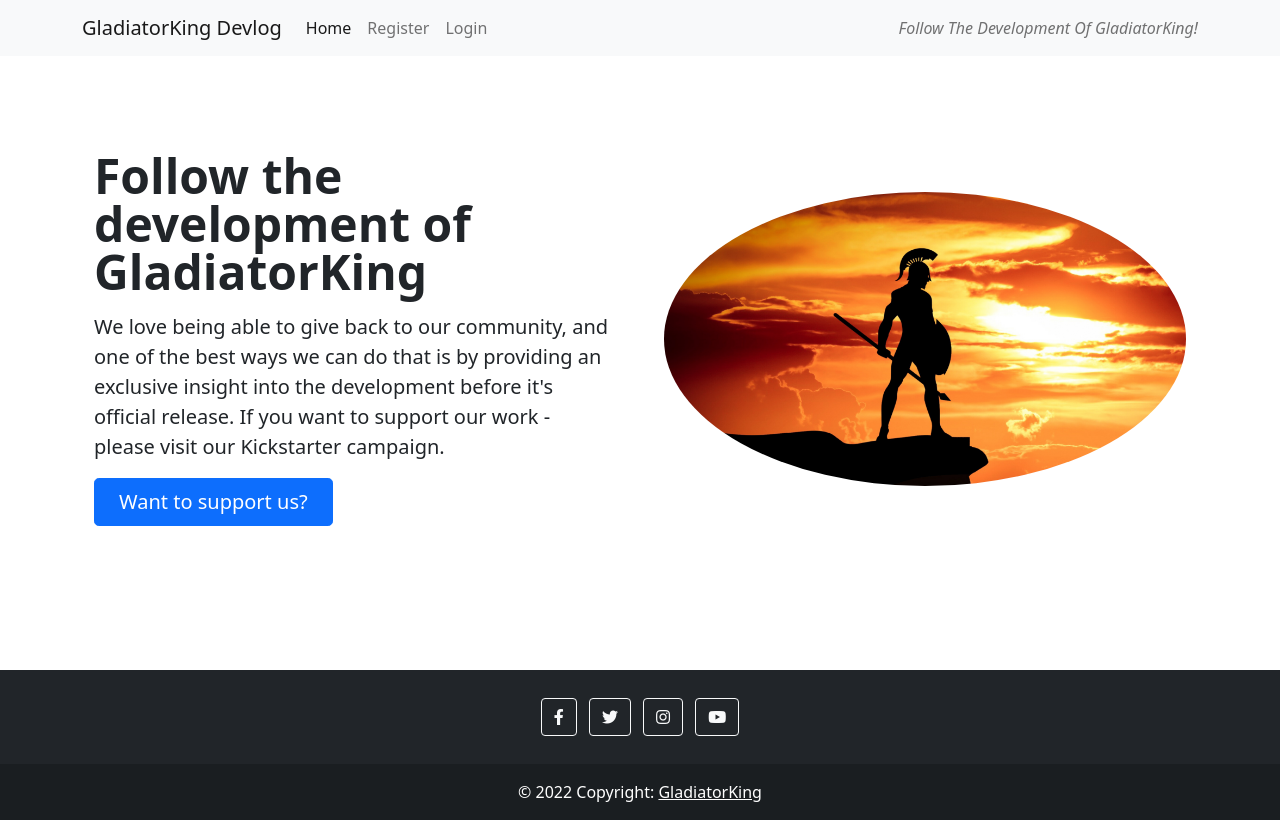
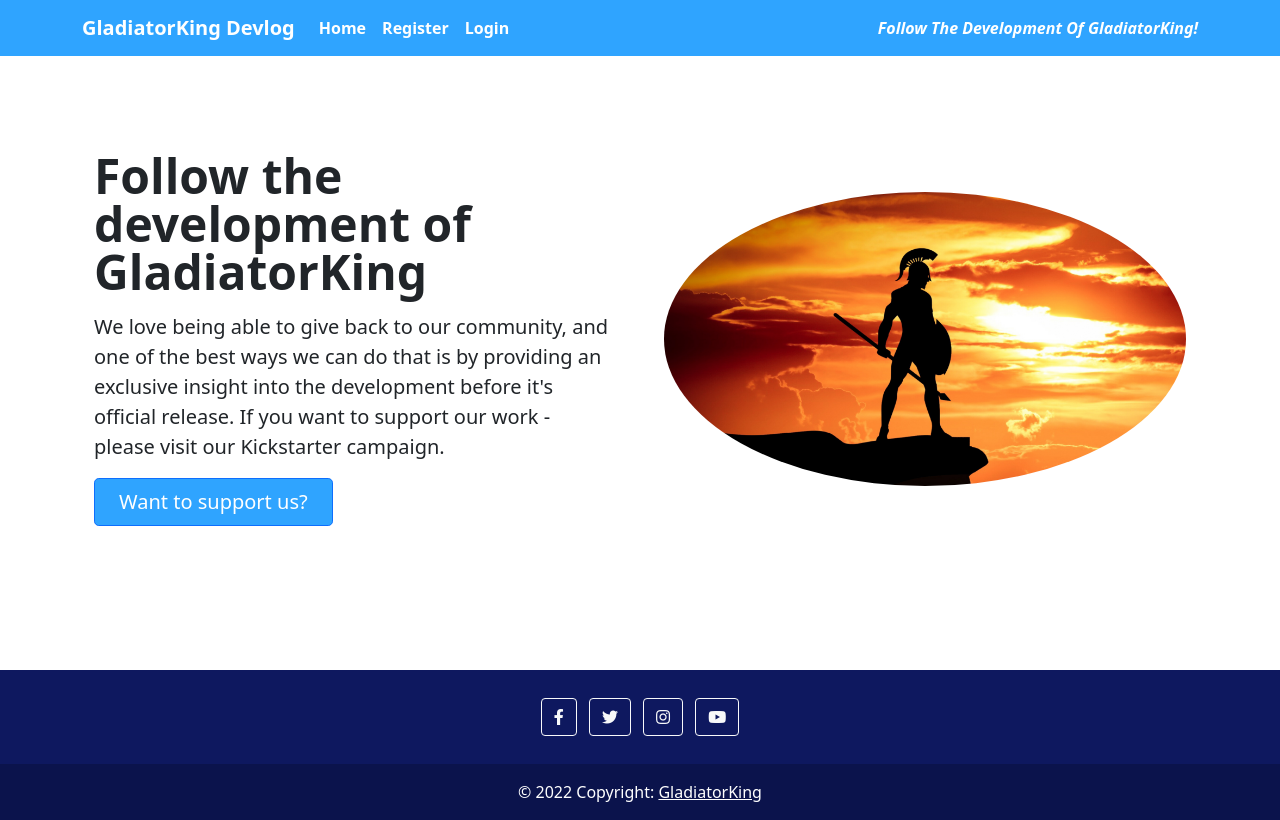
Before and after one commit to Code-Institute-Submissions/DanJtl-gladiatorking-devlog_AprResub, a Django app: page / in a window 1280 px wide. Run offline with Django 3.2, Linux system fonts and the light colour scheme; data that the repository does not hold is empty.

Commit message:
style navbar, buttons and footer

```diff
--- a/static/css/style.css
+++ b/static/css/style.css
@@ -1,9 +1,35 @@
 @import url('https://fonts.googleapis.com/css2?family=Fira+Sans:wght@300;500;600;800&family=PT+Serif:wght@400;700&display=swap');
 
 /* base.html */
+.navbar {
+    background-color: #2FA4FF;
+    font-weight: bold;
+    color: white;
+}
+
+.navbar-brand{
+    color: white;
+}
+
+.nav-link {
+    color: white;
+}
 
 .copyright {
     background-color: rgba(0, 0, 0, 0.2);
+}
+
+footer {
+    background-color: #0E185F;
+}
+
+/* index.html */
+.btn-color {
+    background-color: #2FA4FF;
+}
+
+.post-section {
+    background-color: #E8FFC2;
 }
 
 /* post_detail.html*/
--- a/templates/base.html
+++ b/templates/base.html
@@ -24,9 +24,9 @@
 
 <body class="d-flex flex-column min-vh-100">
   <!-- Navbar-->
-  <section>
-    <nav class="navbar navbar-expand-lg navbar-light bg-light">
-      <div class="container">
+  <section class="navbar-color">
+    <nav class="navbar navbar-expand-lg">
+      <div class="container ">
         <a class="navbar-brand" href="{% url 'home' %}">GladiatorKing Devlog</a>
         <button class="navbar-toggler" type="button" data-bs-toggle="collapse" data-bs-target="#navbarSupportedContent"
           aria-controls="navbarSupportedContent" aria-expanded="false" aria-label="Toggle navigation">
@@ -78,7 +78,7 @@
   </section>
 
   <!-- Footer-->
-  <footer class="bg-dark text-center text-white mt-auto">
+  <footer class="text-center text-white mt-auto">
     <div class="container p-4 pb-0">
 
       <!-- Social media -->
--- a/templates/index.html
+++ b/templates/index.html
@@ -15,7 +15,7 @@
             support our work - please visit our Kickstarter campaign.
         </p>
         <div class="d-grid gap-2 d-md-flex justify-content-md-start">
-            <a href="https://kickstarter.com" class="btn btn-primary btn-lg px-4 me-md-2" target="_blank"
+            <a href="https://kickstarter.com" class="btn btn-primary btn-lg px-4 me-md-2 btn-color" target="_blank"
                 aria-label="Visit our Kickstarter campaign (opens in a new tab)">Want to support us?
             </a>
         </div>
@@ -28,7 +28,7 @@
     <div class="container">
         <div class="row">
             {% for post in post_list %}
-            <article class="col-12 py-3 mb-4 shadow">
+            <article class="col-12 py-3 mb-4 shadow post-section">
                 <div class="blog-posts">
                     <div class="row">
                         <div class="col-lg-4 pb-1">
@@ -44,7 +44,7 @@
                         </div>
                         <div class="col-lg-4 text-center py-2">Author: {{ post.author }}</div>
                         <div class="col-lg-8 text-center">
-                            <a href="{% url 'post_detail' post.slug %}" class="post-link btn btn-primary btn-lg">Read more!</a>
+                            <a href="{% url 'post_detail' post.slug %}" class="post-link btn btn-primary btn-lg btn-color">Read more!</a>
                         </div>
                     </div>
                 </div>
```
